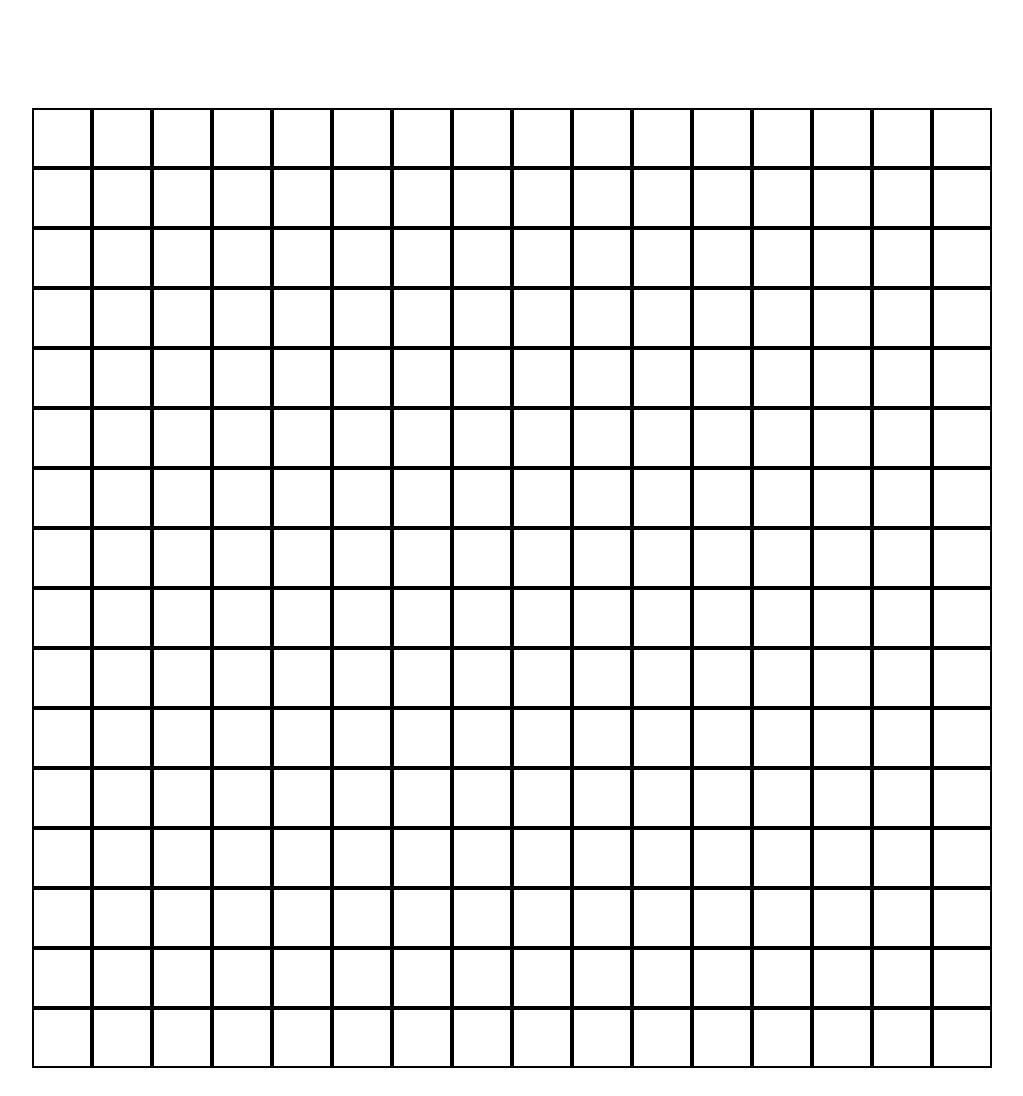
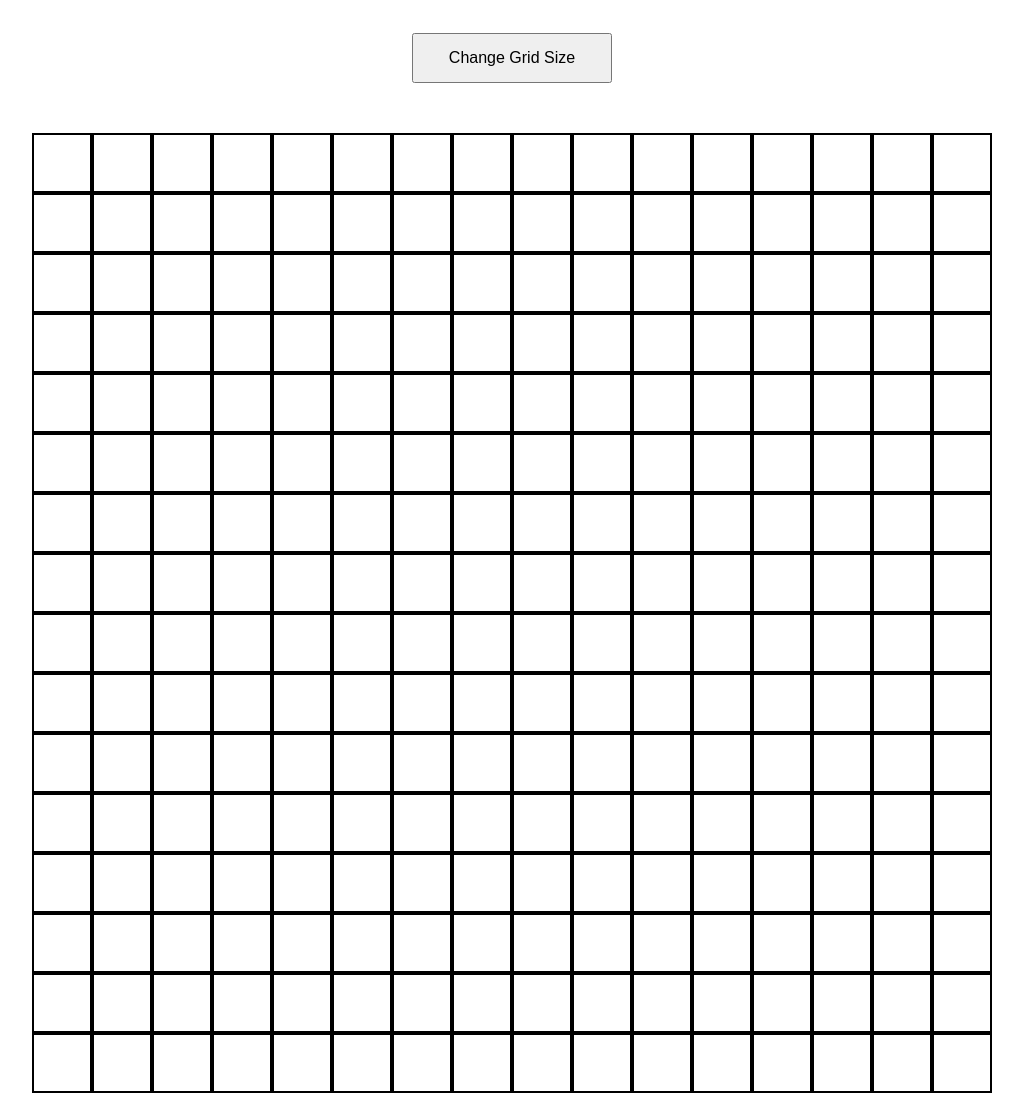
Before and after one commit to diothedog/etch-a-sketch, a plain HTML site: page index.html in a window 1280 px wide. Shown: the whole page, without its empty margins (128-1151 px from the left). Drawn offline with Linux system fonts and the light colour scheme.

Commit message:
Creat grid size button

```diff
--- a/index.html
+++ b/index.html
@@ -7,8 +7,8 @@
     <link rel="stylesheet" href="style.css">
 </head>
 <body>
+    <button id="gridSizeBtn">Change Grid Size</button>
     <div id="container"></div>
-
 </body>
 
 <script src="script.js"></script>
--- a/style.css
+++ b/style.css
@@ -13,11 +13,19 @@
     width: 960px;
     height: 960px;
     align-items: center;
-    margin-top: 100px;
+    margin-top: 50px;
 }
 
 body {
     display: flex;
+    flex-direction: column;
     align-items: center;
     justify-content: center;
 }
+
+#gridSizeBtn {
+    height: 50px;
+    width: 200px;
+    margin-top: 25px;
+    font-size: 16px;
+}
```
